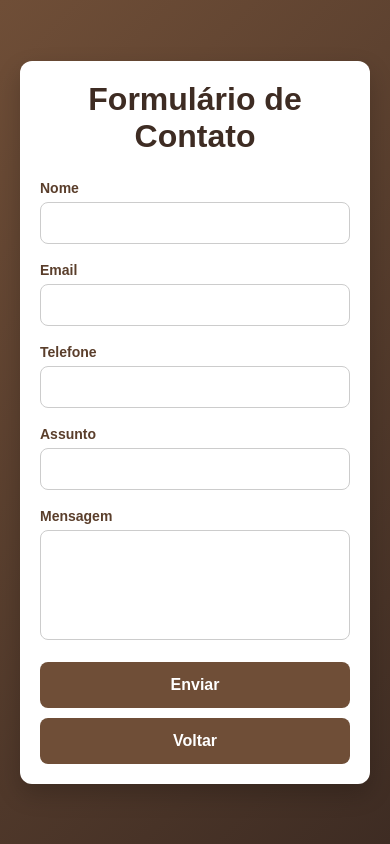
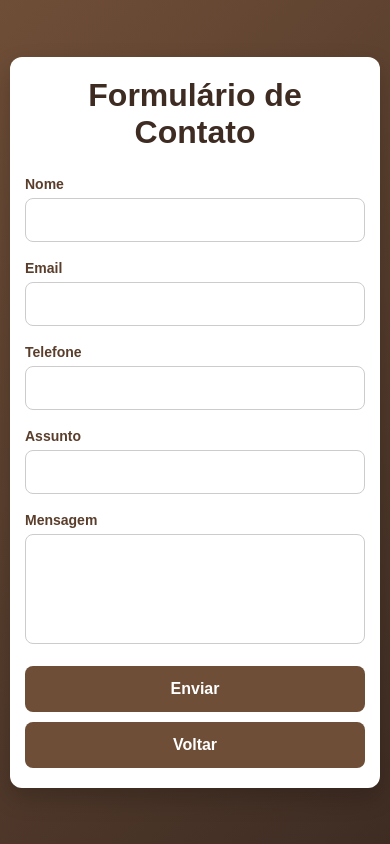
Before and after one commit to gabrielrosa-dev/RocketProgram, a plain HTML site: page HTML-CSS/Html-CSS-Basico/MeuPortifolio/formulario-contato.html in a window 390 px wide. Drawn offline with Linux system fonts and the light colour scheme.

Commit message:
Realizado o processo de Responsividade das paginas

```diff
--- a/HTML-CSS/Html-CSS-Basico/MeuPortifolio/assets/css/blog.css
+++ b/HTML-CSS/Html-CSS-Basico/MeuPortifolio/assets/css/blog.css
@@ -1,11 +1,9 @@
-/* Reset básico */
 * {
     margin: 0;
     padding: 0;
     box-sizing: border-box;
 }
 
-/* Corpo */
 body {
     font-family: Arial, Helvetica, sans-serif;
     background-color: #f4efe9;
@@ -13,13 +11,17 @@
     line-height: 1.6;
 }
 
-/* Header */
 header {
     font-size: 20px;
     background-color: #6f4e37;
     color: white;
     padding: 30px 20px;
     text-align: center;
+    position: fixed;
+    top: 0;
+    width: 100%;
+    height: 100px;
+    z-index: 1000;
 }
 
 p {
@@ -27,11 +29,14 @@
     margin: 15px 0;
 }
 
-/* Navegação */
 nav {
     background-color: #5a3e2b;
     padding: 15px;
     text-align: center;
+    position: fixed;
+    top: 100px;
+    width: 100%;
+    z-index: 1000;
 }
 
 nav a {
@@ -47,14 +52,12 @@
     color: #ffd7a0;
 }
 
-/* Container principal */
 .container {
     width: 90%;
     max-width: 1000px;
-    margin: 40px auto;
+    margin: 200px auto 40px;
 }
 
-/* Seção Sobre */
 .about {
     background-color: white;
     padding: 25px;
@@ -63,7 +66,6 @@
     box-shadow: 0px 4px 10px rgba(0,0,0,0.1);
 }
 
-/* Posts */
 .post {
     background-color: white;
     padding: 25px;
@@ -87,7 +89,6 @@
     background-color: #5a3e2b;
 }
 
-/* Rodapé */
 footer {
     background-color: #6f4e37;
     color: white;
@@ -96,10 +97,25 @@
     margin-top: 40px;
 }
 
-/* Responsividade */
 @media (max-width: 768px) {
+    header {
+        position: relative;
+        padding-top: 15px;
+        padding-bottom: 15px;
+        height: auto;
+    }
+
+    nav {
+        position: relative;
+        top: 0;
+    }
+
     nav a {
         display: block;
         margin: 10px 0;
     }
+
+    .container {
+        margin-top: 40px;
+    }
 }
--- a/HTML-CSS/Html-CSS-Basico/MeuPortifolio/assets/css/formulario.css
+++ b/HTML-CSS/Html-CSS-Basico/MeuPortifolio/assets/css/formulario.css
@@ -121,7 +121,21 @@
 }
 
 @media (max-width: 500px) {
+    .container {
+        padding: 10px;
+    }
+
     form {
-        padding: 20px;
+        padding: 20px 15px;
+        max-width: 100%;
+    }
+
+    input[type="text"],
+    input[type="email"],
+    input[type="tel"],
+    textarea,
+    input[type="submit"],
+    button {
+        font-size: 16px; /* Evita zoom automático no iOS nas caixas de texto */
     }
 }
--- a/HTML-CSS/Html-CSS-Basico/MeuPortifolio/assets/css/index.css
+++ b/HTML-CSS/Html-CSS-Basico/MeuPortifolio/assets/css/index.css
@@ -75,3 +75,25 @@
     background-color: #357abd;
     transform: scale(1.05);
 }
+
+@media (max-width: 768px) {
+    body {
+        padding: 20px 15px;
+    }
+
+    img {
+        width: 40%;
+    }
+
+    h1 {
+        font-size: 24px;
+    }
+
+    h2 {
+        font-size: 18px;
+    }
+
+    p {
+        font-size: 15px;
+    }
+}
--- a/HTML-CSS/Html-CSS-Basico/MeuPortifolio/assets/css/tabelacafeteria.css
+++ b/HTML-CSS/Html-CSS-Basico/MeuPortifolio/assets/css/tabelacafeteria.css
@@ -73,6 +73,10 @@
 }
 
 @media (max-width: 768px) {
+    .container {
+        overflow-x: auto;
+    }
+
     table {
         font-size: 12px;
     }
```
Also changed, not shown: HTML-CSS/Html-CSS-Basico/MeuPortifolio/assets/css/cafeteria.css (+12 -2 lines).
